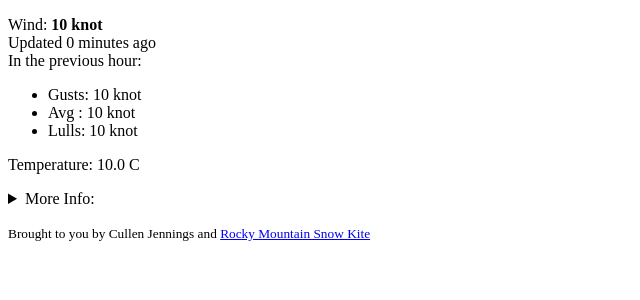
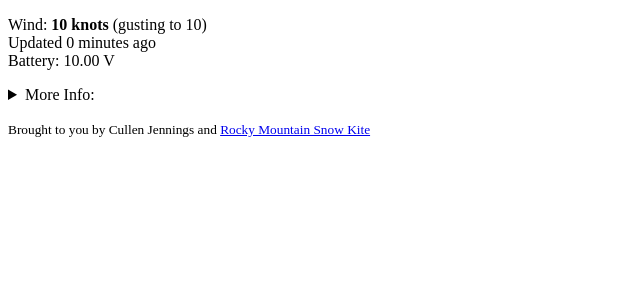
Before and after one commit to fluffy/SprayWind, a Django app: template website/templates/wind.html in a window 1280 px wide. Shown: the top 300 px of the page, without its empty margins (0-640 px from the left). Run offline with Django 3.2, Linux system fonts and the light colour scheme; the template is opened without the code that fills it: most values are stand-ins (such as "Sample title", 1, 10 or a date in 2020).

Commit message:
change up HTML

```diff
--- a/website/templates/wind.html
+++ b/website/templates/wind.html
@@ -23,22 +23,14 @@
 </head>
 <body>
 <p>
-Wind: <strong> {{ curWind|floatformat:0 }} knot </strong><br/>
+Wind: <strong> {{ curWind|floatformat:0 }} knots </strong>
+(gusting to {{maxWind|floatformat:0 }}) <br/>
 Updated {{ time|timesince }} ago <br/>
-In the previous hour:
-<p/>
-<ul>
-   <li> Gusts: {{ maxWind|floatformat:0 }} knot </li>
-   <li> Avg  : {{ avgWind|floatformat:0 }} knot </li>
-   <li> Lulls: {{ minWind|floatformat:0 }} knot </li>
-</ul>
-<p>
-Temperature: {{ temperature|floatformat:1 }} C
+Battery: {{ voltage|floatformat:2 }} V <br>
 <p/>
 <details>
 	<summary> More Info: </summary>
 	<p>
-			Battery: {{ voltage|floatformat:2 }} V <br>
 			This system is still in the prototype stage and the data is not calibrated. Don't expect it to be correct.
     <p/>
     <p>
--- a/website/wind/views.py
+++ b/website/wind/views.py
@@ -63,8 +63,8 @@ def rockBlock( request ):
     sensorName = "sprayWind"
     now = datetime.datetime.now()
 
-    log =  "\n-------------------------------------------------------------------\n"
-    log =  "rockBlock at %s \n" % now
+    log =  "-------------------------------------------------------------------\n"
+    log +=  "rockBlock at %s \n" % now
     log += "request method = %s \n" % request.method
     log += "request body = %s \n\n" % request.body
 
@@ -89,6 +89,8 @@ def rockBlock( request ):
         hexData = request.POST.get("data")
         jsonData = codecs.decode( hexData , "hex" )
         senml = json.loads( jsonData );
+
+        log += "SENML = %s \n" % json.dumps( senml )
 
         for reading in senml[ 'e' ]:
 			if reading['n'] == "battery": curVoltage = reading['v']
```
